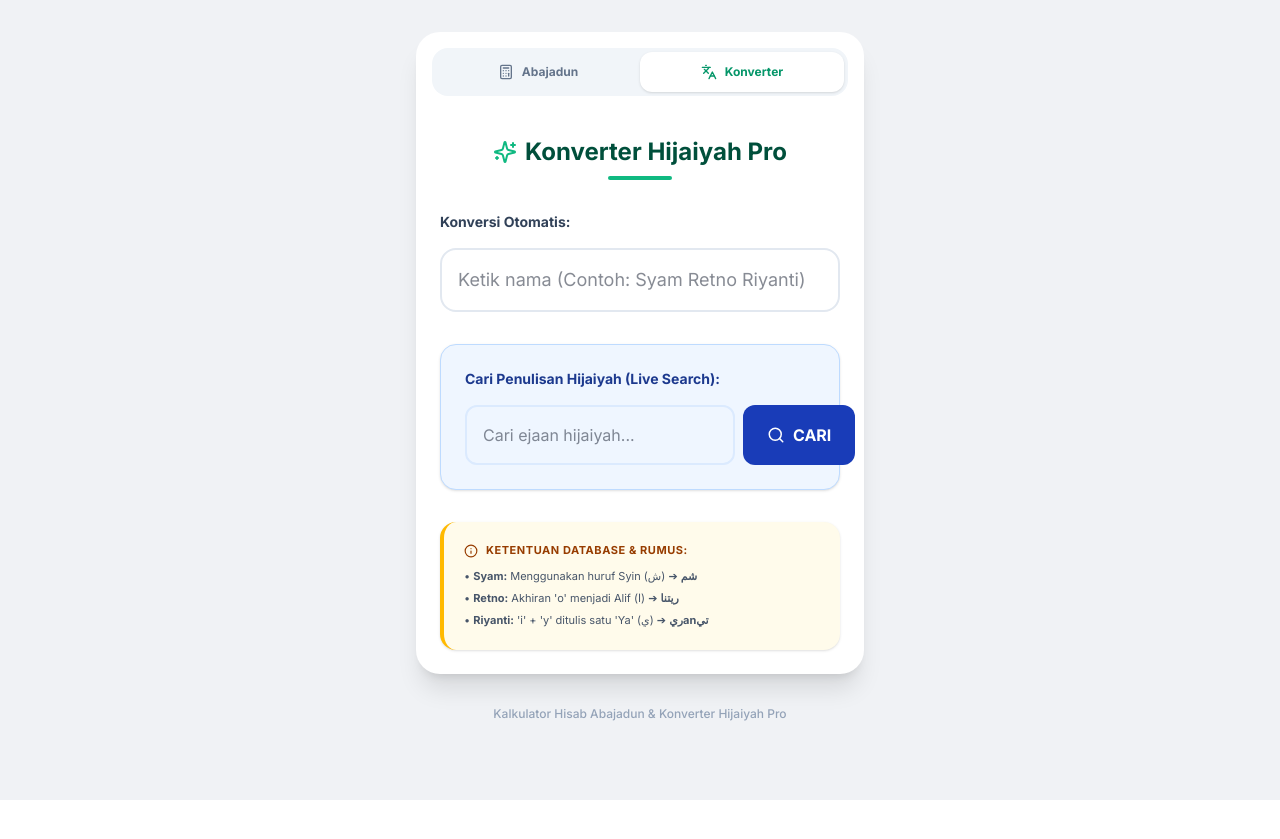
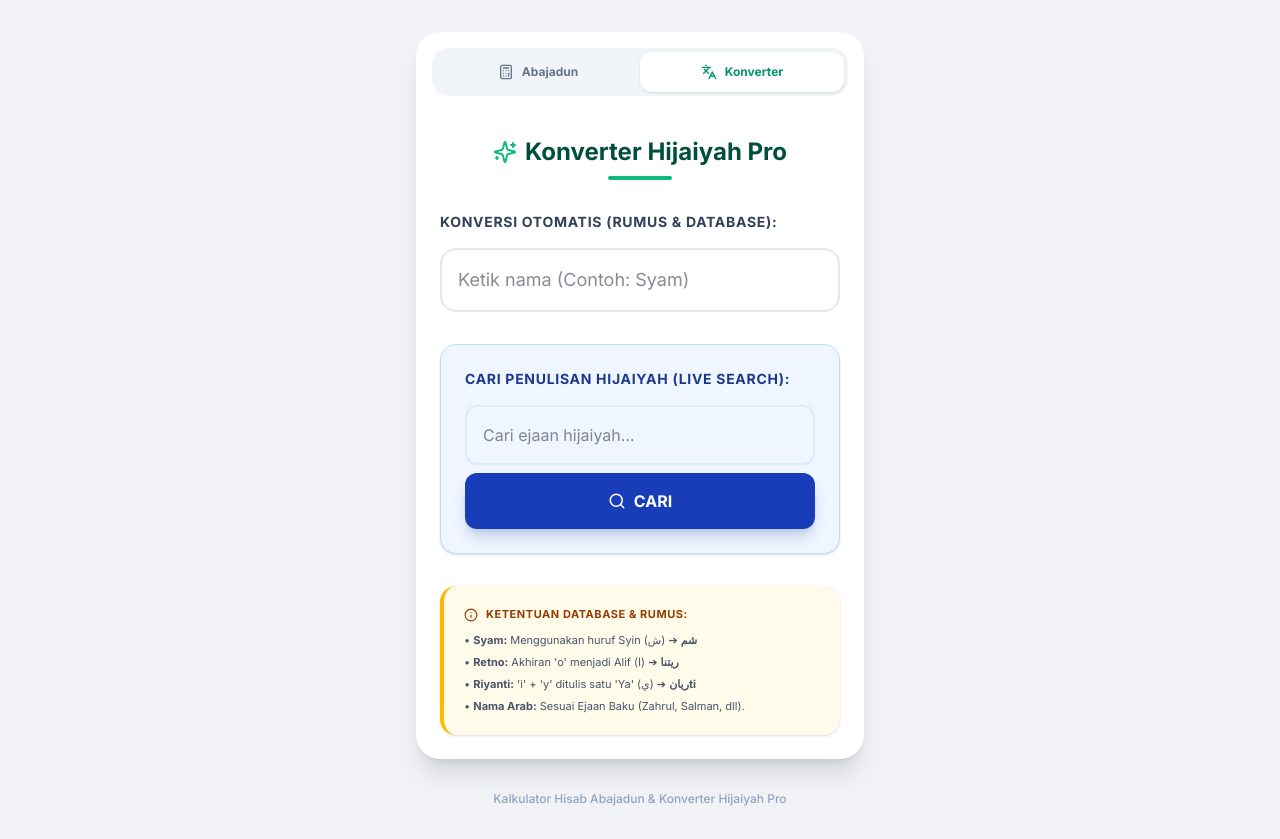
Before and after one commit to jiqiken-ai/Kalkulator-Abajadun-V2, a React (Vite) app: page / in a window 1280 px wide. Both pictures are taken after a click on the button "Konverter". Before the commit the page ends 800 px from the top, so only its background shows below. Built offline with nearby package versions, Linux system fonts and the light colour scheme.

Commit message:
Update HijaiyahConverterPro.tsx

```diff
--- a/src/components/HijaiyahConverterPro.tsx
+++ b/src/components/HijaiyahConverterPro.tsx
@@ -8,11 +8,11 @@ const DATABASE_ARAB: Record<string, string> = {
   "utsman": "عثمان", "hasan": "حسن", "husain": "حسين", "hamzah": "حمزة", "syam": "شم",
   "zainal": "زين ال", "zainuddin": "زين الدين", "fadli": "فضلي", "fadhil": "فاضل",
   "fauzi": "فوزي", "farhan": "فرحان", "faris": "فارس", "rizki": "رزقي", "rizqi": "رزقي",
-  "hakim": "حكيم", "hadi": "هادي", "hidayat": "هdaية", "ihsan": "احسان", "iqbal": "اقبال",
+  "hakim": "حكيم", "hadi": "هادي", "hidayat": "هداية", "ihsan": "احسان", "iqbal": "اقبال",
   "ilham": "الهام", "lutfi": "لطفي", "luthfi": "لطفي", "maulana": "مولانا", "munir": "منير",
-  "syafiq": "شفيق", "syahrul": "شحرul", "syamsul": "شمس ال", "salman": "سلمان",
+  "syafiq": "شفيق", "syahrul": "شحرول", "syamsul": "شمس ال", "salman": "سلمان",
   "alfarisi": "الفارسي", "taufik": "توفيق", "taufiq": "توفيق", "taufiqurrahman": "توفيق الرحمن",
-  "wahid": "واحد", "wahyu": "واحي", "yasin": "ياسين", "yusuf": "يوسف", "yunus": "يونس",
+  "wahid": "واحد", "wahyu": "واحي", "yasin": "يasin", "yusuf": "يوسف", "yunus": "يونس",
   "zakaria": "زكريا", "zaki": "زكي", "zulfikar": "ذو الفقار", "zulfahmi": "ذو الفهمي",
   "naufal": "نوفل", "nabil": "نبيل", "akbar": "أكبر", "azhar": "أزهر", "aisyah": "عائشة",
   "annisa": "أنيسة", "anisa": "أنيسة", "nur": "نور", "zahra": "زهرة", "fatimah": "فاطمة",
@@ -20,7 +20,7 @@ const DATABASE_ARAB: Record<string, string> = {
   "salsabila": "سلسبيل", "syifa": "شفاء", "aulia": "أولياء", "najwa": "نجوى",
   "nabila": "نبيلة", "nadia": "نادية", "rahma": "رحمة", "rahmawati": "رحمة واتي",
   "laila": "ليلى", "layla": "ليلى", "amira": "أميرة", "zahira": "زاهرة",
-  "hafsah": "حفصة", "rania": "رانية", "yasmin": "ياسمين", "hanifa": "حنيفة",
+  "hafsah": "حfصة", "rania": "رانية", "yasmin": "ياسمين", "hanifa": "حنيفة",
   "ainun": "عينون", "qonita": "قانتة", "syakira": "شاكرة"
 };
 
@@ -35,9 +35,7 @@ export default function HijaiyahConverterPro() {
   const [autoResult, setAutoResult] = useState('');
   const [internetQuery, setInternetQuery] = useState('');
   const [liveResult, setLiveResult] = useState<{ text: string; suggestions: string[]; loading: boolean }>({
-    text: '',
-    suggestions: [],
-    loading: false
+    text: '', suggestions: [], loading: false
   });
 
   const rumusIndo = (word: string) => {
@@ -45,21 +43,11 @@ export default function HijaiyahConverterPro() {
     for (let i = 0; i < word.length; i++) {
       let char = word[i];
       let next = word[i + 1];
-      let isFirst = (i === 0);
-      let isLast = (i === word.length - 1);
-
-      if (char === 'i') {
-        res += "ي";
-        if (next === 'y' || next === 'a') i++;
-        continue;
-      }
-      if (char === 'o') {
-        res += isLast ? "ا" : "و";
-        continue;
-      }
+      if (char === 'i') { res += "ي"; if (next === 'y' || next === 'a') i++; continue; }
+      if (char === 'o') { res += (i === word.length - 1) ? "ا" : "و"; continue; }
       if (char === 'a') res += "ا";
       else if (char === 'u') res += "و";
-      else if (char === 'e') res += isFirst ? "اي" : "ي";
+      else if (char === 'e') res += (i === 0) ? "اي" : "ي";
       else if (MAP_KONSONAN[char]) {
         if (char === 's' && next === 'y') { res += "ش"; i++; }
         else if (char === 'n' && next === 'g') { res += "نغ"; i++; }
@@ -71,10 +59,7 @@ export default function HijaiyahConverterPro() {
   };
 
   useEffect(() => {
-    if (!inputNama.trim()) {
-      setAutoResult('');
-      return;
-    }
+    if (!inputNama.trim()) { setAutoResult(''); return; }
     const kataArr = inputNama.toLowerCase().trim().split(/\s+/);
     const hasil = kataArr.map(word => DATABASE_ARAB[word] ? DATABASE_ARAB[word] : rumusIndo(word));
     setAutoResult(hasil.join(" "));
@@ -104,29 +89,30 @@ export default function HijaiyahConverterPro() {
   };
 
   return (
-    <div className="p-6 space-y-8">
+    <div className="p-4 sm:p-6 space-y-6 sm:space-y-8">
       <div className="text-center">
-        <h2 className="text-2xl font-bold text-emerald-900 flex items-center justify-center gap-2">
-          <Sparkles className="text-emerald-500" />
-          Konverter Hijaiyah Pro
+        <h2 className="text-xl sm:text-2xl font-bold text-emerald-900 flex items-center justify-center gap-2">
+          <Sparkles className="text-emerald-500" /> Konverter Hijaiyah Pro
         </h2>
         <div className="h-1 w-16 bg-emerald-500 mx-auto mt-2 rounded-full" />
       </div>
 
       <div className="space-y-4">
-        <label className="block text-sm font-bold text-slate-700">Konversi Otomatis:</label>
+        <label className="block text-xs sm:text-sm font-bold text-slate-700 uppercase tracking-wider">
+          Konversi Otomatis (Rumus & Database):
+        </label>
         <input
           type="text"
           value={inputNama}
           onChange={(e) => setInputNama(e.target.value)}
-          placeholder="Ketik nama (Contoh: Syam Retno Riyanti)"
-          className="w-full p-4 border-2 border-slate-200 rounded-2xl focus:border-emerald-600 focus:outline-none transition-all text-lg"
+          placeholder="Ketik nama (Contoh: Syam)"
+          className="w-full p-3 sm:p-4 border-2 border-slate-200 rounded-2xl focus:border-emerald-600 focus:outline-none transition-all text-base sm:text-lg"
         />
         <AnimatePresence>
           {autoResult && (
-            <motion.div initial={{ opacity: 0, scale: 0.95 }} animate={{ opacity: 1, scale: 1 }} className="bg-emerald-50 border-2 border-emerald-600 p-6 rounded-2xl text-center shadow-sm">
-              <div className="text-5xl font-arabic text-emerald-900 mb-4 leading-relaxed" dir="rtl">{autoResult}</div>
-              <button onClick={() => copyToClipboard(autoResult)} className="flex items-center gap-2 mx-auto px-4 py-2 bg-white border border-emerald-200 rounded-lg text-xs font-bold text-emerald-700 hover:bg-emerald-100 transition-colors">
+            <motion.div initial={{ opacity: 0, scale: 0.95 }} animate={{ opacity: 1, scale: 1 }} className="bg-emerald-50 border-2 border-emerald-600 p-4 sm:p-6 rounded-2xl text-center shadow-sm">
+              <div className="text-3xl sm:text-5xl font-arabic text-emerald-900 mb-4 leading-relaxed" dir="rtl">{autoResult}</div>
+              <button onClick={() => copyToClipboard(autoResult)} className="flex items-center gap-2 mx-auto px-4 py-2 bg-white border border-emerald-200 rounded-lg text-[10px] sm:text-xs font-bold text-emerald-700 hover:bg-emerald-100 transition-colors">
                 <Copy size={14} /> SALIN HASIL
               </button>
             </motion.div>
@@ -134,34 +120,34 @@ export default function HijaiyahConverterPro() {
         </AnimatePresence>
       </div>
 
-      <div className="bg-blue-50 p-6 rounded-2xl border border-blue-200 shadow-sm space-y-4">
-        <label className="block text-sm font-bold text-blue-900">Cari Penulisan Hijaiyah (Live Search):</label>
-        <div className="flex gap-2">
+      <div className="bg-blue-50 p-4 sm:p-6 rounded-2xl border border-blue-200 shadow-sm space-y-4">
+        <label className="block text-xs sm:text-sm font-bold text-blue-900 uppercase tracking-wider">
+          Cari Penulisan Hijaiyah (Live Search):
+        </label>
+        <div className="flex flex-col gap-2">
           <input
             type="text"
             value={internetQuery}
             onChange={(e) => setInternetQuery(e.target.value)}
             onKeyDown={(e) => e.key === 'Enter' && cariTransliterasi()}
             placeholder="Cari ejaan hijaiyah..."
-            className="flex-1 p-4 border-2 border-blue-100 rounded-xl focus:border-blue-600 focus:outline-none transition-all"
+            className="w-full p-3 sm:p-4 border-2 border-blue-100 rounded-xl focus:border-blue-600 focus:outline-none transition-all text-sm sm:text-base"
           />
-          <button onClick={cariTransliterasi} className="bg-blue-800 hover:bg-blue-900 text-white px-6 rounded-xl font-bold transition-all flex items-center gap-2 active:scale-95">
+          <button onClick={cariTransliterasi} className="w-full bg-blue-800 hover:bg-blue-900 text-white py-3 sm:py-4 px-6 rounded-xl font-bold transition-all flex items-center justify-center gap-2 shadow-lg shadow-blue-900/20">
             <Search size={18} /> CARI
           </button>
         </div>
         <AnimatePresence>
           {(liveResult.text || liveResult.loading) && (
-            <motion.div initial={{ opacity: 0, y: 10 }} animate={{ opacity: 1, y: 0 }} className="bg-white p-6 rounded-xl border border-blue-200 text-center shadow-sm">
-              <div className="text-xs font-bold text-slate-400 mb-2 uppercase tracking-widest">Hasil Penulisan:</div>
-              <div className="text-4xl font-arabic text-blue-900 my-4 leading-relaxed" dir="rtl">{liveResult.text}</div>
-              {liveResult.suggestions.length > 0 && (
-                <div className="flex flex-wrap justify-center gap-2 mt-4">
-                  {liveResult.suggestions.map((s, i) => (
-                    <button key={i} onClick={() => setLiveResult(prev => ({ ...prev, text: s }))} className="px-3 py-1 bg-slate-100 hover:bg-blue-100 rounded-full text-xs text-slate-600 hover:text-blue-700 transition-colors border border-slate-200">{s}</button>
-                  ))}
-                </div>
-              )}
-              <button onClick={() => copyToClipboard(liveResult.text)} className="mt-4 flex items-center gap-2 mx-auto px-4 py-2 text-xs font-bold text-blue-600 hover:text-blue-800 transition-colors">
+            <motion.div initial={{ opacity: 0, y: 10 }} animate={{ opacity: 1, y: 0 }} className="bg-white p-4 sm:p-6 rounded-xl border border-blue-200 text-center shadow-sm">
+              <div className="text-[10px] sm:text-xs font-bold text-slate-400 mb-2 uppercase tracking-widest">Hasil Penulisan:</div>
+              <div className="text-2xl sm:text-4xl font-arabic text-blue-900 my-4 leading-relaxed" dir="rtl">{liveResult.text}</div>
+              <div className="flex flex-wrap justify-center gap-2 mt-4">
+                {liveResult.suggestions.map((s, i) => (
+                  <button key={i} onClick={() => setLiveResult(prev => ({ ...prev, text: s }))} className="px-3 py-1 bg-slate-100 hover:bg-blue-100 rounded-full text-[10px] sm:text-xs text-slate-600 border border-slate-200">{s}</button>
+                ))}
+              </div>
+              <button onClick={() => copyToClipboard(liveResult.text)} className="mt-4 flex items-center gap-2 mx-auto px-4 py-2 text-[10px] sm:text-xs font-bold text-blue-600 hover:text-blue-800 transition-colors">
                 <Copy size={14} /> SALIN PENULISAN
               </button>
             </motion.div>
@@ -169,12 +155,15 @@ export default function HijaiyahConverterPro() {
         </AnimatePresence>
       </div>
 
-      <div className="bg-amber-50 p-5 rounded-2xl border-l-4 border-amber-400 text-[11px] text-slate-600 leading-relaxed shadow-sm">
-        <div className="flex items-center gap-2 mb-2 text-amber-800 font-bold uppercase tracking-wider"><Info size={14} /> Ketentuan Database & Rumus:</div>
+      <div className="bg-amber-50 p-4 sm:p-5 rounded-2xl border-l-4 border-amber-400 text-[10px] sm:text-[11px] text-slate-600 leading-relaxed shadow-sm">
+        <div className="flex items-center gap-2 mb-2 text-amber-800 font-bold uppercase tracking-wider">
+          <Info size={14} /> KETENTUAN DATABASE & RUMUS:
+        </div>
         <ul className="space-y-1">
           <li>• <b>Syam:</b> Menggunakan huruf Syin (ش) ➔ <b>شم</b></li>
           <li>• <b>Retno:</b> Akhiran 'o' menjadi Alif (ا) ➔ <b>ريتنا</b></li>
-          <li>• <b>Riyanti:</b> 'i' + 'y' ditulis satu 'Ya' (ي) ➔ <b>ريanتي</b></li>
+          <li>• <b>Riyanti:</b> 'i' + 'y' ditulis satu 'Ya' (ي) ➔ <b>ريانti</b></li>
+          <li>• <b>Nama Arab:</b> Sesuai Ejaan Baku (Zahrul, Salman, dll).</li>
         </ul>
       </div>
     </div>
```
